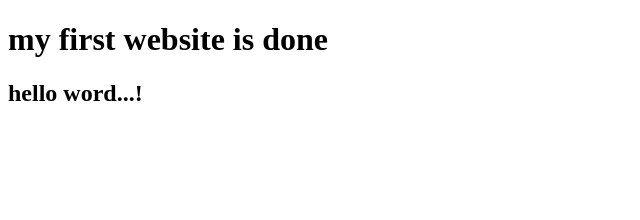
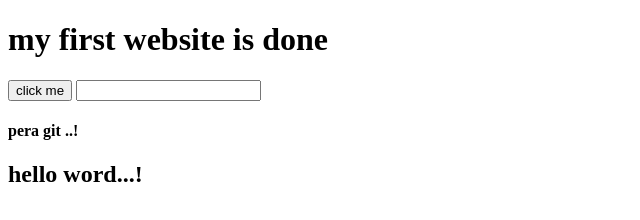
Before and after one commit to thaminahq/my-first-website, a plain HTML site: page index.html in a window 1280 px wide. Shown: the whole page, without its empty margins (0-640 px from the left). Drawn offline with Linux system fonts and the light colour scheme.

Commit message:
learned github

```diff
--- a/index.html
+++ b/index.html
@@ -7,6 +7,9 @@
 </head>
 <body>
     <h1>my first website is done</h1>
+    <button>click me</button>
+    <input type="text">
+    <h4>pera git ..!</h4>
     <h2>hello word...!</h2>
 </body>
 </html>
```
